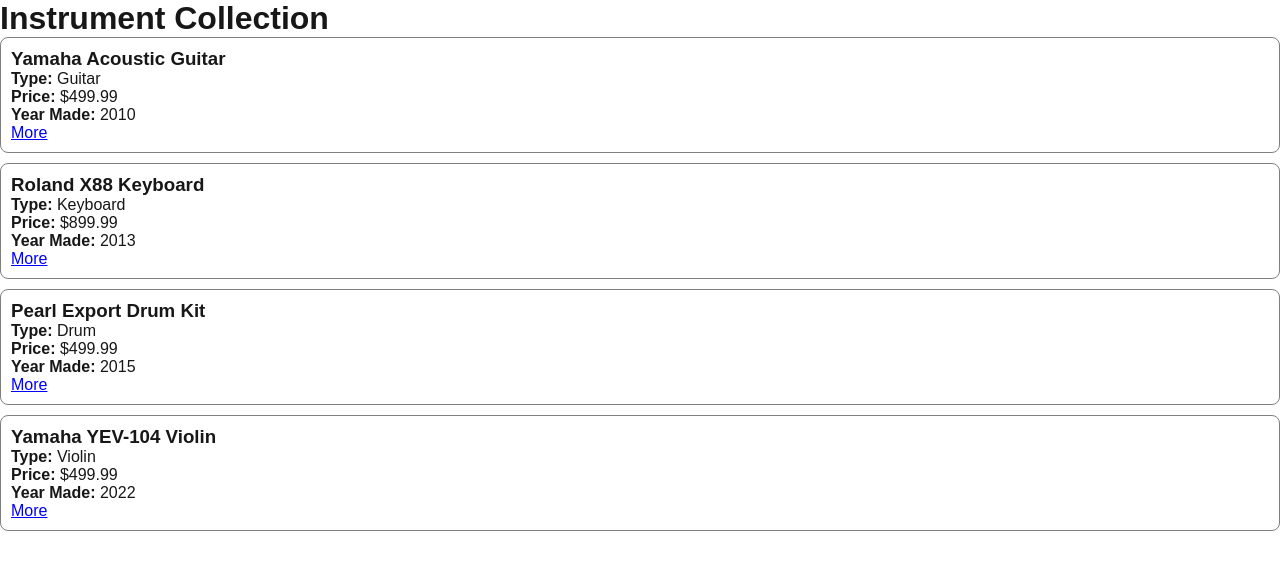
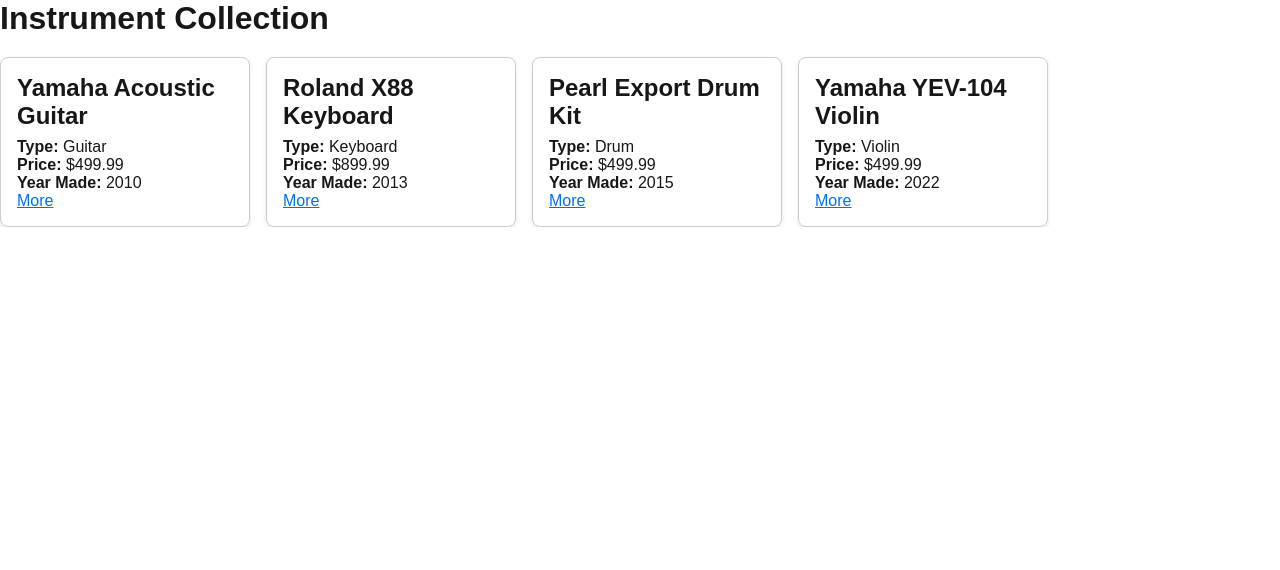
Before and after one commit to bonsujo/instrumentinventory, a Next.js app: page /collection in a window 1280 px wide. Shown: the top 570 px of the page. Built offline with nearby package versions, Linux system fonts and the light colour scheme; data requests are answered from the project's data file.

Commit message:
Last touch ups for collection functionality

```diff
--- a/app/collection/page.js
+++ b/app/collection/page.js
@@ -7,7 +7,12 @@
   return (
     <div>
       <h1>Instrument Collection</h1>
-      <div>
+      <div style={{
+        display: "flex",
+        flexWrap: "wrap",
+        gap: "16px",
+        marginTop: "20px"
+      }}>
         {instruments.map((instrument) => (
           <InstrumentCard key={instrument.id} instrument={instrument} />
         ))}
--- a/components/InstrumentCard.js
+++ b/components/InstrumentCard.js
@@ -1,13 +1,21 @@
+// app/collection/InstrumentCard.js
 import Link from "next/link";
 
 export default function InstrumentCard({ instrument }) {
   return (
-    <div style={{ marginBottom: "10px", border: "1px solid gray", padding: "10px", borderRadius: "8px" }}>
-      <h3>{instrument.instrument_name}</h3>
+    <div style={{
+      width: "250px",
+      border: "1px solid #ccc",
+      padding: "16px",
+      borderRadius: "8px",
+      boxShadow: "0 2px 4px rgba(0,0,0,0.1)",
+      flexShrink: 0 // prevents card from shrinking
+    }}>
+      <h2 style={{ margin: "0 0 8px" }}>{instrument.instrument_name}</h2>
       <p><strong>Type:</strong> {instrument.instrument_type}</p>
       <p><strong>Price:</strong> ${instrument.price}</p>
       <p><strong>Year Made:</strong> {instrument.year_made}</p>
-      <Link href={`/collection/${instrument.id}`} style={{ color: "blue", textDecoration: "underline" }}>
+      <Link href={`/collection/${instrument.id}`} style={{ color: "#0070f3", textDecoration: "underline" }}>
         More
       </Link>
     </div>
```
